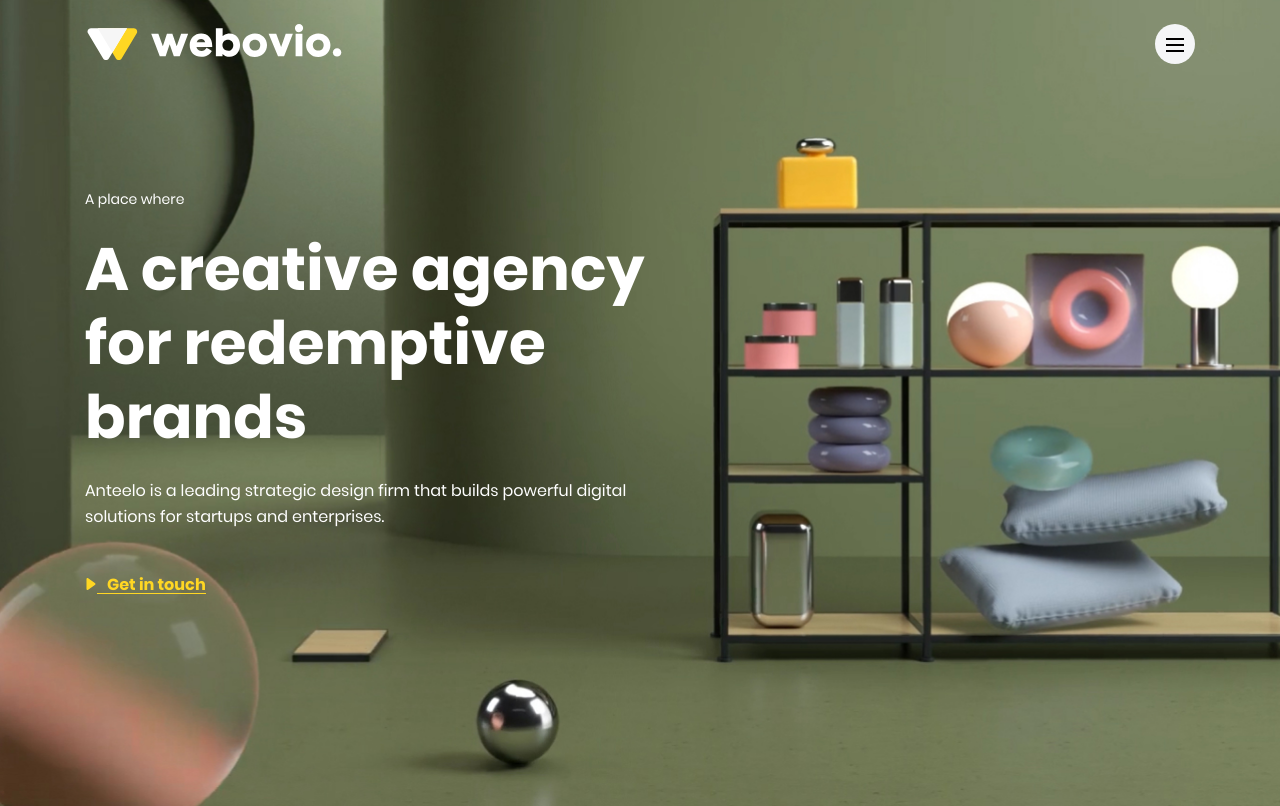
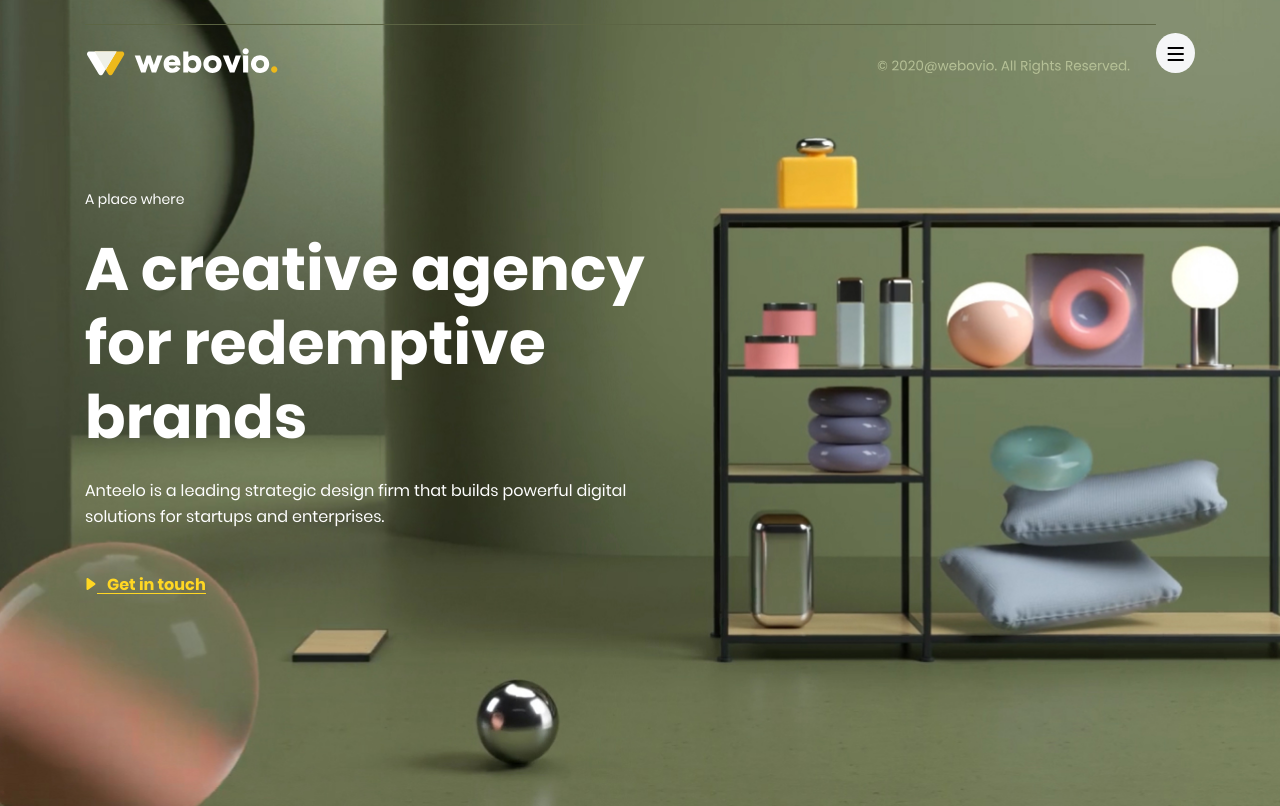
Before and after one commit to anastasiaOst/webovio, a plain HTML site: page index.html in a window 1280 px wide. Shown: the top 806 px of the page. Drawn offline with Linux system fonts and the light colour scheme.

Commit message:
Update index.html

```diff
--- a/index.html
+++ b/index.html
@@ -14,7 +14,7 @@
 	<header class="header">
 		<div class="container header-container">
 			<a class="logo">
-				<img src="img/logo.svg" alt="Webovio Logo">
+				<img src="img/footer-logo.svg" alt="Webovio Logo">
 			</a>
 			<button class="burger btn-reset" aria-label="Open menu">
 				<span class="burger-line"></span>
```
